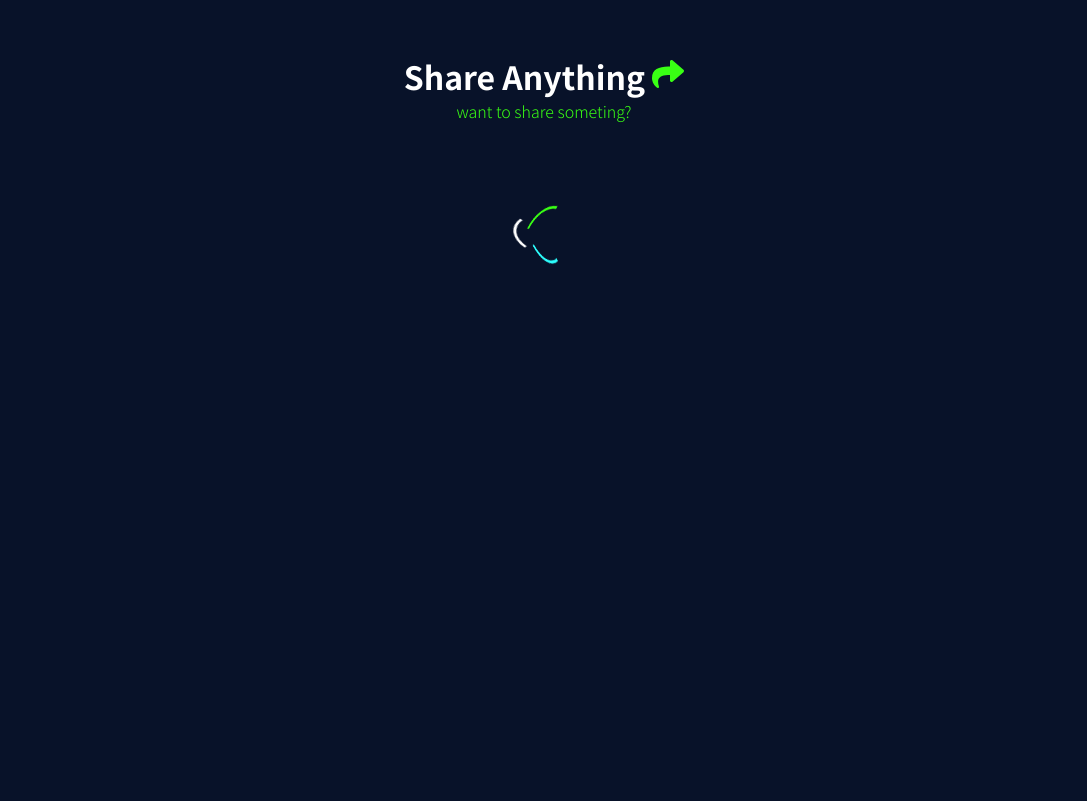
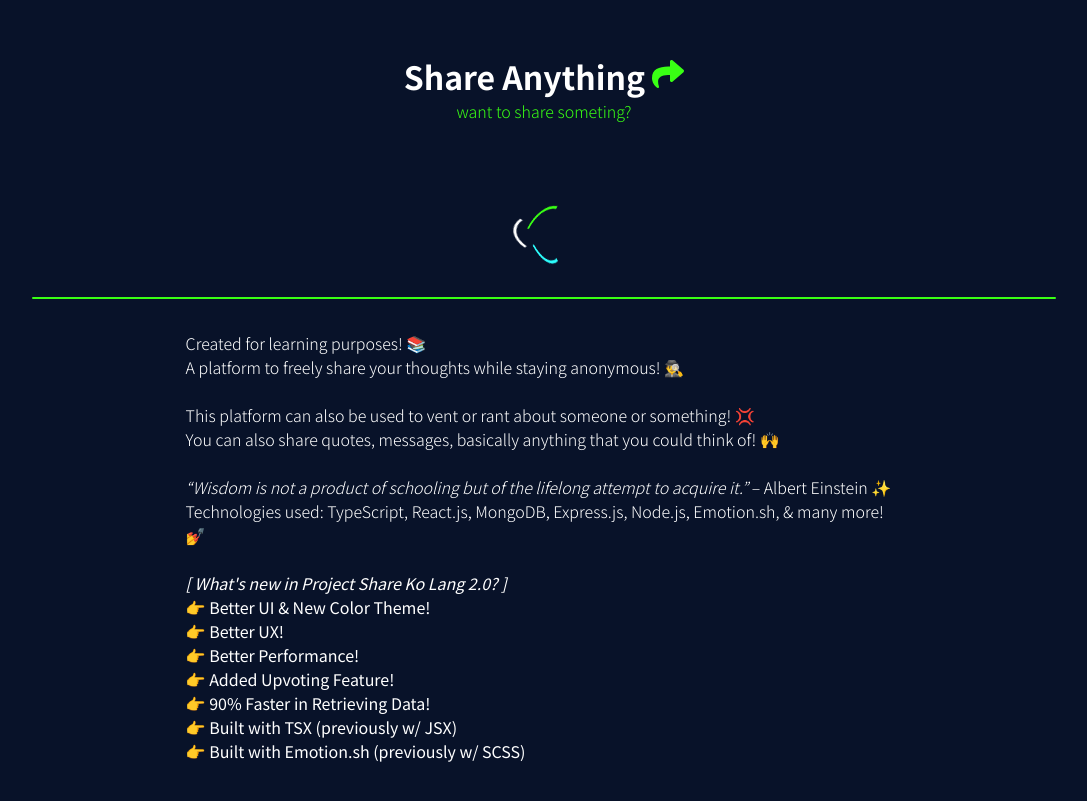
Before and after one commit to joshxfi/project-share-ko-lang, a React (Vite) app in the folder client/: page /about in a window 1280 px wide. Shown: the part 107-908 px from the top of the page, without its empty margins (96-1183 px from the left). Built offline with nearby package versions, Linux system fonts and the light colour scheme; no server answers; the HTML template or start-up script is replaced by a standard one.

Commit message:
added about section

```diff
--- a/client/src/App.tsx
+++ b/client/src/App.tsx
@@ -11,6 +11,7 @@ import { Input } from './components/Input';
 import { PostList } from './components/PostList';
 import { Menu } from './components/Menu';
 import { Spinner } from './components/Spinner';
+import { About } from './components/About';
 
 const App: React.FC = () => {
   const [posts, setPosts] = useState<PostSchema[]>([]);
@@ -54,12 +55,10 @@ const App: React.FC = () => {
           userPost: postMsg,
         })
         .then(() => {
-          setTimeout(() => {
-            setSubmitting(false);
-            setTitle('');
-            setPostMsg('');
-            getPosts();
-          }, 1500);
+          setSubmitting(false);
+          setTitle('');
+          setPostMsg('');
+          getPosts();
         })
         .catch((err) => console.log('Error: ', err));
     } else return;
@@ -159,6 +158,10 @@ const App: React.FC = () => {
                 />
               </div>
             </Route>
+
+            <Route path="/about">
+              <About />
+            </Route>
           </Switch>
         </div>
 
--- /dev/null
+++ b/client/src/components/About.tsx
@@ -0,0 +1,68 @@
+/** @jsx jsx */
+import React from 'react';
+import { css, jsx } from '@emotion/react';
+import { colors } from '../Styles';
+
+export const About: React.FC = () => {
+  return (
+    <section>
+      <div
+        css={css`
+          width: 100%;
+          height: 0.1em;
+          background: ${colors.fg1};
+          margin-top: 2em;
+          border-radius: 8px;
+        `}
+      ></div>
+      <div
+        css={css`
+          text-align: left;
+          width: 70%;
+          margin: 0 auto;
+          margin-top: 2em;
+
+          p {
+            font-weight: 300;
+          }
+        `}
+      >
+        <p>
+          Created for learning purposes! 📚
+          <br />A platform to freely share your thoughts while staying
+          anonymous! 🕵️‍♂️{' '}
+        </p>
+        <br />
+        <p>
+          This platform can also be used to vent or rant about someone or
+          something! 💢
+          <br /> You can also share quotes, messages, basically anything that
+          you could think of! 🙌
+        </p>
+        <br />
+        <p>
+          <i>
+            “Wisdom is not a product of schooling but of the lifelong attempt to
+            acquire it.”
+          </i>{' '}
+          – Albert Einstein ✨ <br />
+          Technologies used: TypeScript, React.js, MongoDB, Express.js, Node.js,
+          Emotion.sh, & many more! 💅
+        </p>
+        <br />
+        <div>
+          <i>[ What's new in Project Share Ko Lang 2.0? ]</i>
+          <ul>
+            <li>👉 Better UI & New Color Theme!</li>
+            <li>👉 Better UX!</li>
+            <li>👉 Better Performance!</li>
+            <li>👉 Added Upvoting Feature!</li>
+            <li>👉 90% Faster in Retrieving Data!</li>
+            <li>👉 Built with TSX (previously w/ JSX)</li>
+            <li>👉 Built with Emotion.sh (previously w/ SCSS)</li>
+          </ul>
+        </div>
+      </div>
+    </section>
+  );
+};
--- a/client/src/components/Input.tsx
+++ b/client/src/components/Input.tsx
@@ -98,7 +98,7 @@ export const Input: React.FC<InputProps> = (props) => {
       <input
         maxLength={50}
         type="text"
-        placeholder="title / username"
+        placeholder="title / username (optional)"
         onChange={(e) => props.setTitle(e.target.value)}
         value={props.title}
       />
```
